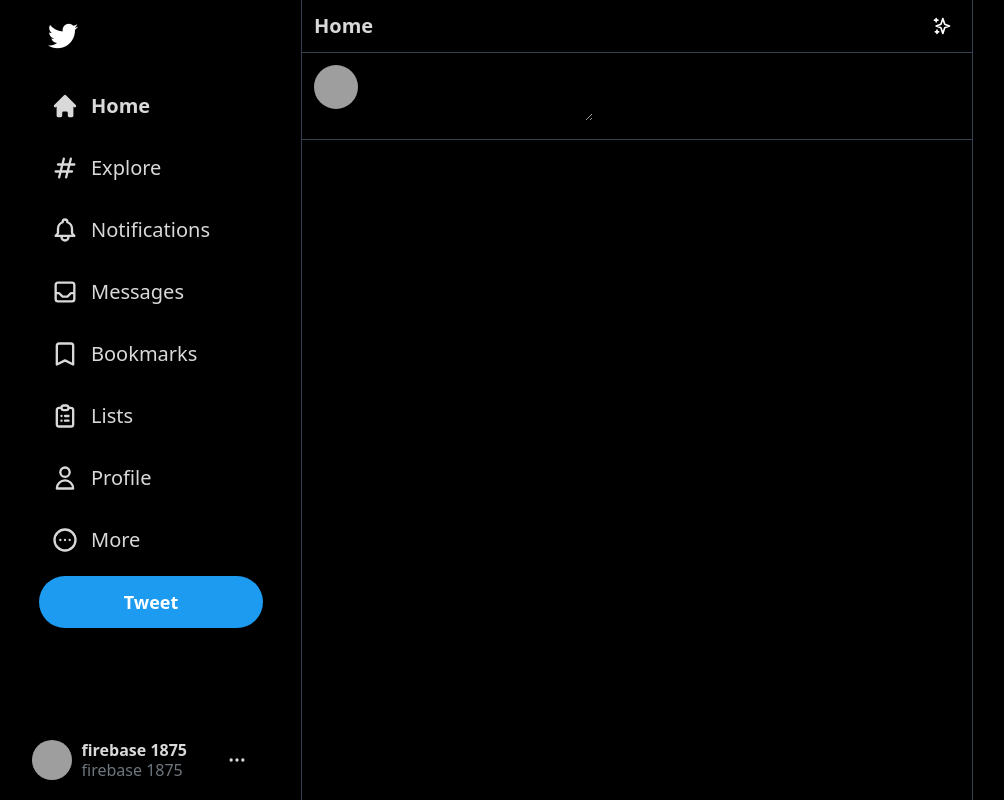
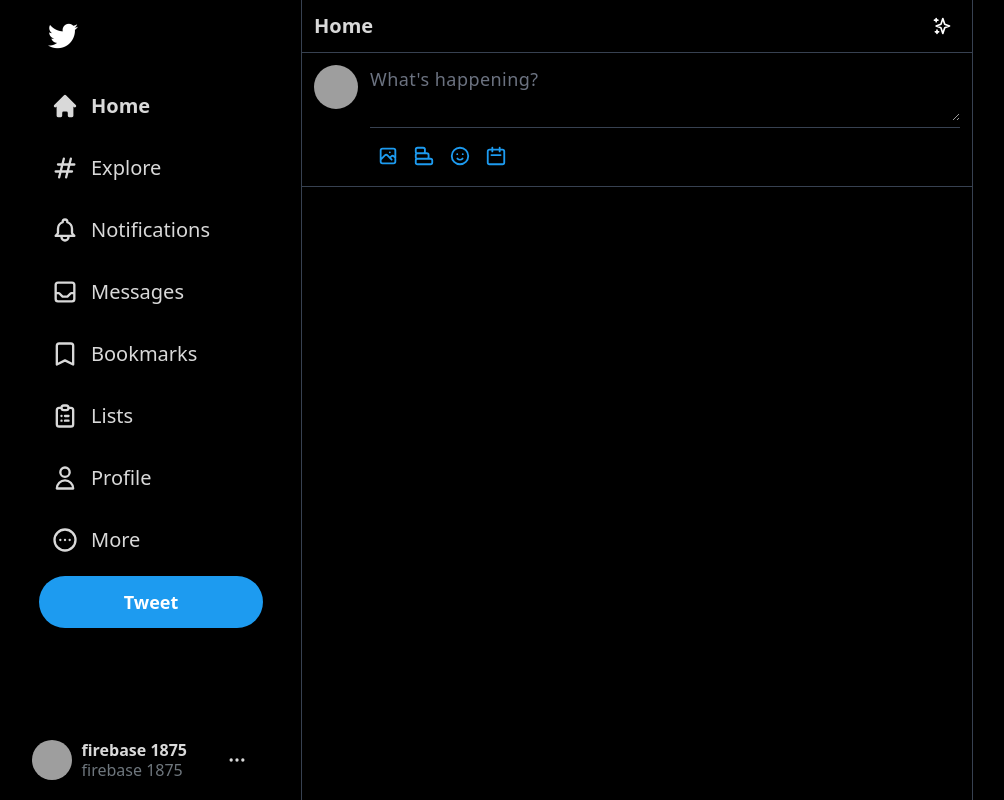
Before and after one commit to AdrianKCL/twitter-clone2, a Next.js app: page / in a window 1280 px wide. Shown: the whole page, without its empty margins (69-1073 px from the left). Built offline with nearby package versions, Linux system fonts and the light colour scheme; grey boxes are pictures that could not be loaded.

Commit message:
Some changes

```diff
--- a/components/Input.tsx
+++ b/components/Input.tsx
@@ -1,7 +1,18 @@
-import React, { useState } from "react";
+import {
+  CalendarIcon,
+  ChartBarIcon,
+  EmojiHappyIcon,
+  PhotographIcon,
+  XIcon,
+} from "@heroicons/react/outline";
+import React, { useRef, useState } from "react";
 
 export default function Input() {
   const [input, setInput] = useState("");
+  const [selectedFile, setSelectedFile] = useState(null);
+  const filePickerRef = useRef(null);
+  const [showEmojis, setShowEmojis] = useState(false);
+  const addImageToPost = () => {};
   return (
     <div
       className={`border-b border-gray-700 p-3 flex space-x-3 overflow-y-scroll`}
@@ -15,9 +26,51 @@ export default function Input() {
         <div className={``}>
           <textarea
             value={input}
+            onChange={(e) => setInput(e.target.value)}
             rows={2}
-            className="bg-transparent outline-none text-[#d9d9d9] text-lg"
-          ></textarea>
+            placeholder="What's happening?"
+            className="bg-transparent outline-none text-[#d9d9d9] text-lg placeholder-gray-500 tracking-wide w-full min-h-[50px]"
+          />
+
+          {selectedFile && (
+            <div className="relative">
+              <div
+                className="absolute w-8 h-8 bg-[#15181c] hover:bg-[#272c26] bg-opacity-75 rounded-full flex items-center justify-center top-1 left-1 cursor-pointer"
+                onClick={() => setSelectedFile(null)}
+              >
+                <XIcon className="text-white h-5" />
+              </div>
+              <img
+                src={selectedFile}
+                alt=""
+                className="rounded-2xl max-h-80 object-contain"
+              />
+            </div>
+          )}
+        </div>
+        <div className="flex items-center justify-between pt-2.5">
+          <div className="flex items-center">
+            <div className="icon" onClick={() => filePickerRef.current.click()}>
+              <PhotographIcon className="text-[#1d9bf0] h-[22px]" />
+              <input
+                type="file"
+                ref={filePickerRef}
+                hidden
+                onChange={addImageToPost}
+              />
+            </div>
+            <div className="icon rotate-90">
+              <ChartBarIcon className="text-[#1d9bf0] h-[22px]" />
+            </div>
+
+            <div className="icon" onClick={() => setShowEmojis(!showEmojis)}>
+              <EmojiHappyIcon className="text-[#1d9bf0] h-[22px]" />
+            </div>
+
+            <div className="icon">
+              <CalendarIcon className="text-[#1d9bf0] h-[22px]" />
+            </div>
+          </div>
         </div>
       </div>
     </div>
--- a/styles/globals.css
+++ b/styles/globals.css
@@ -18,4 +18,7 @@
   .no-cursor {
     @apply cursor-not-allowed;
   }
+  .icon {
+    @apply cursor-pointer w-9 h-9 hover:bg-[#1d9bf0] hover:bg-opacity-10 flex items-center justify-center rounded-full transition ease-out;
+  }
 }
--- a/tsconfig.json
+++ b/tsconfig.json
@@ -13,7 +13,8 @@
     "resolveJsonModule": true,
     "isolatedModules": true,
     "jsx": "preserve",
-    "incremental": true
+    "incremental": true,
+    "strictNullChecks": false
   },
   "include": ["next-env.d.ts", "**/*.ts", "**/*.tsx"],
   "exclude": ["node_modules"]
```
